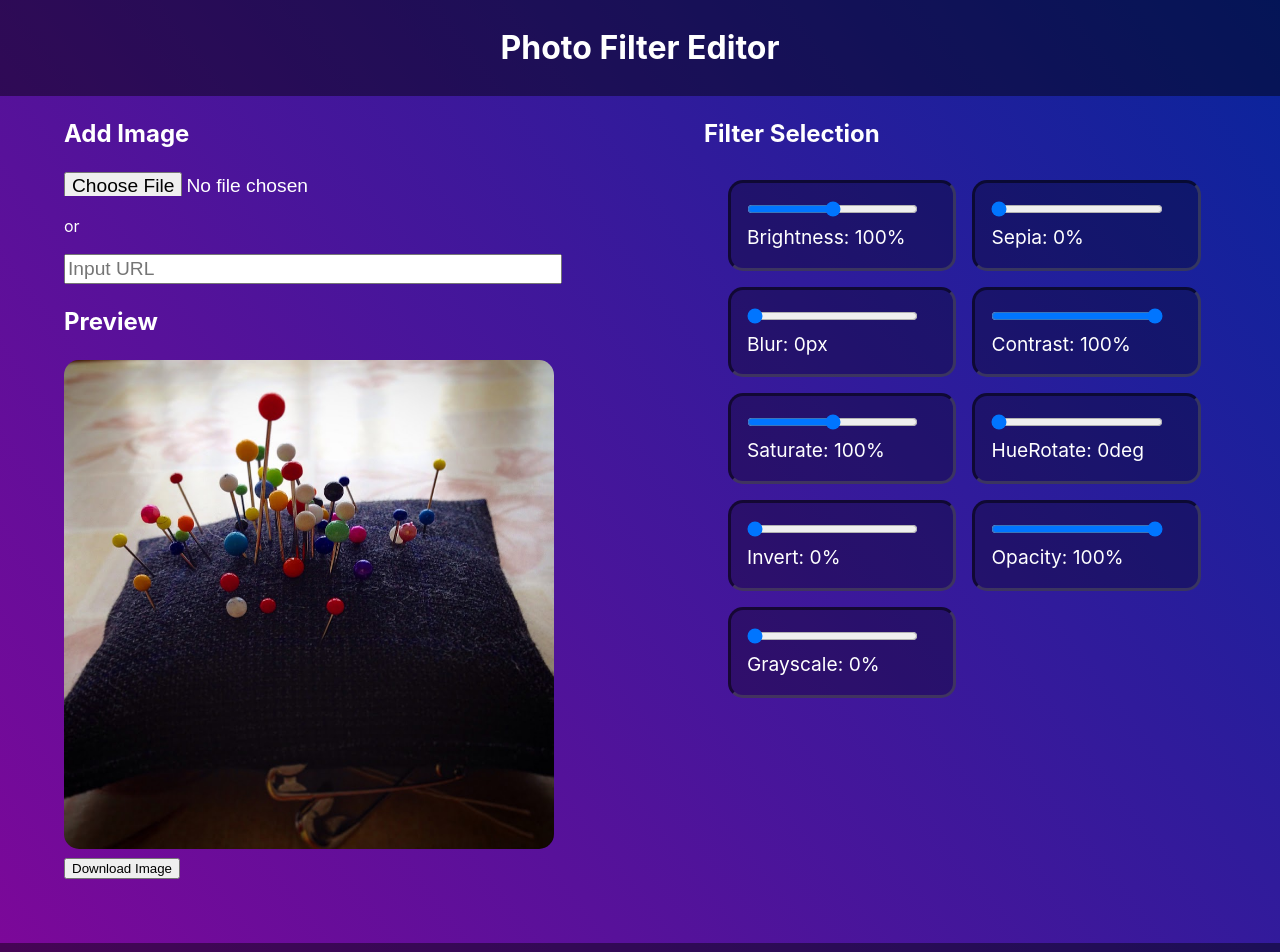
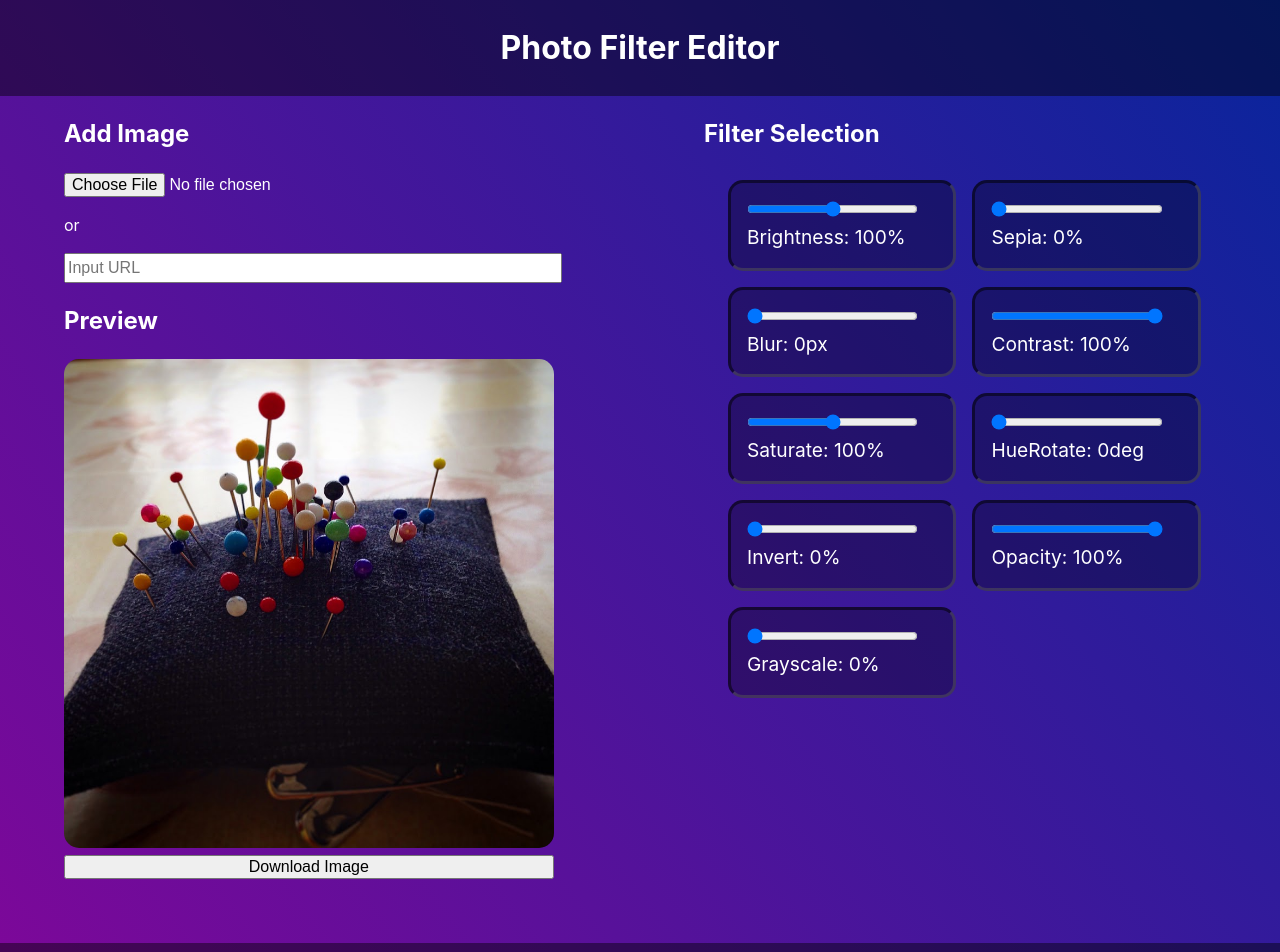
Before and after one commit to LucaDalCorso2004/SimplePhotoEditor, a React (Vite) app: page / in a window 1280 px wide. Shown: the top 952 px of the page. Built offline with nearby package versions, Linux system fonts and the light colour scheme.

Commit message:
updated input styles

```diff
--- a/src/App.css
+++ b/src/App.css
@@ -55,10 +55,10 @@ main {
   border-radius: 15px;
 }
 
-.textinput {
+.input {
   height: 1.5rem;
-  font-size: 1.2rem;
   width: 85%;
+  font-size: 1rem;
 }
 
 .section {
--- a/src/App.jsx
+++ b/src/App.jsx
@@ -85,14 +85,14 @@ function App() {
             accept="image/*"
             type="file"
             onChange={(e) => uploadImage(e.target)}
-            className="textinput"
+            className="input"
           />
           <p>or</p>
           <input
             onChange={(e) => addImage(e.target.value)}
             type="text"
             placeholder="Input URL"
-            className="textinput"
+            className="input"
           ></input>
           <h2 className="sectionTitle">Preview</h2>
           <img
@@ -102,7 +102,9 @@ function App() {
             alt="No image found"
             id="preview"
           />
-          <button onClick={() => downloadImage()}>Download Image</button>
+          <button className="input" onClick={() => downloadImage()}>
+            Download Image
+          </button>
         </div>
 
         <div className="section">
```
